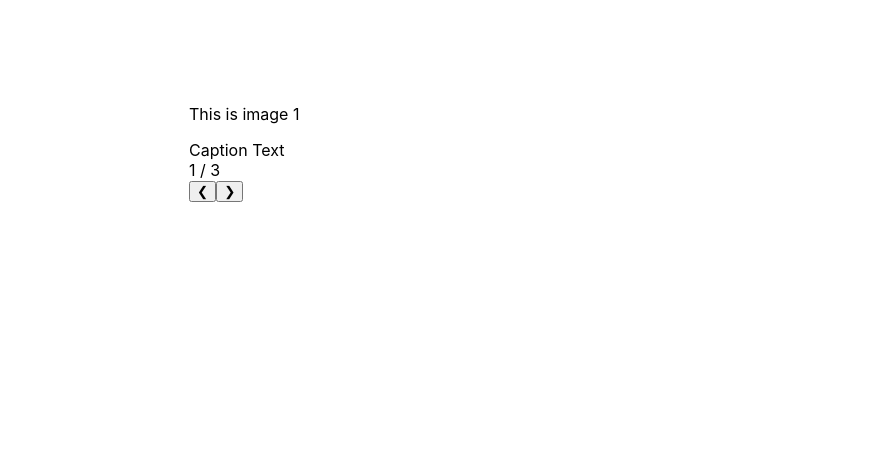
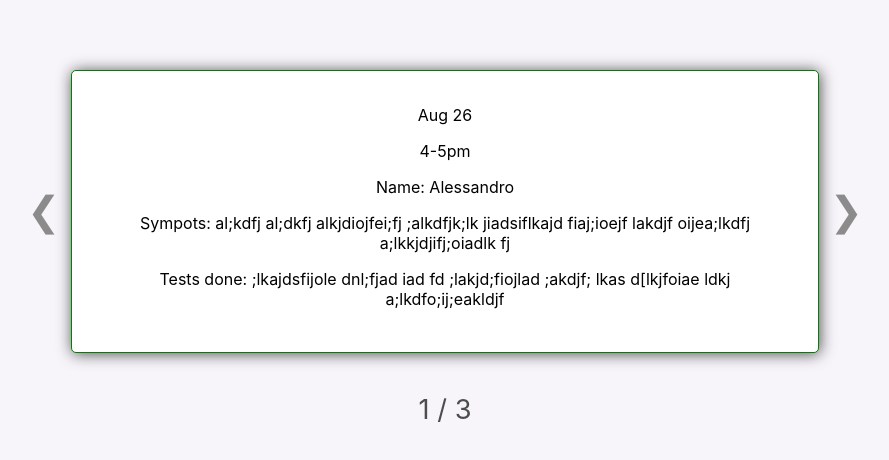
Before and after one commit to AymanJabr/Dr.House-Family-Clining-Front-End, a React (Create React App) app: page / in a window 1280 px wide. Shown: the part 152-612 px from the top of the page, without its empty margins (195-1084 px from the left). Built offline with nearby package versions, Linux system fonts and the light colour scheme.

Commit message:
Add Inital MyAppointments page

```diff
--- a/src/components/AppointmentsCarousel.js
+++ b/src/components/AppointmentsCarousel.js
@@ -5,7 +5,7 @@ const AppointmentsCarousel = () => {
 
   function showSlides(n) {
     let i;
-    const slides = document.getElementsByClassName('mySlides');
+    const slides = document.getElementsByClassName('appointments');
     if (n > slides.length) { slideIndex = 1; }
     if (n < 1) { slideIndex = slides.length; }
     for (i = 0; i < slides.length; i += 1) {
@@ -14,10 +14,7 @@ const AppointmentsCarousel = () => {
     slides[slideIndex - 1].style.display = 'block';
   }
 
-  //   showSlides(slideIndex);
-
-  // Next/previous controls
-  function plusSlides(n) {
+  function moveSlides(n) {
     showSlides(slideIndex += n);
   }
 
@@ -26,33 +23,37 @@ const AppointmentsCarousel = () => {
   }, []);
 
   return (
-    <div className="AppointmentsCarousel">
+    <div className="appointmentsCarousel">
 
-      <div className="slideshow-container">
+      <button className="prevButton carouselButton" type="button" onClick={() => { moveSlides(-1); }}>&#10094;</button>
 
-        <div className="mySlides fade">
-          <p className="width100">This is image 1</p>
-          <div className="text">Caption Text</div>
-          <div className="numbertext">1 / 3</div>
+      <div className="appointmentsContainer">
+        <div className="appointments fade">
+          <p className="width100">Aug 26</p>
+          <p className="width100">4-5pm</p>
+          <p className="width100">Name: Alessandro</p>
+          <p className="width100">Sympots: al;kdfj al;dkfj alkjdiojfei;fj ;alkdfjk;lk jiadsiflkajd fiaj;ioejf lakdjf oijea;lkdfj a;lkkjdjifj;oiadlk fj</p>
+          <div className="text">Tests done: ;lkajdsfijole dnl;fjad iad fd ;lakjd;fiojlad  ;akdjf; lkas d[lkjfoiae ldkj  a;lkdfo;ij;eakldjf</div>
         </div>
 
-        <div className="mySlides fade">
-          <p className="width100">This is image 2</p>
-          <div className="text">Caption Two</div>
-          <div className="numbertext">2 / 3</div>
+        <div className="appointments fade">
+          <p className="width100">Aug 28</p>
+          <p className="width100">1-2pm</p>
+          <p className="width100">Name: Mark</p>
+          <p className="width100">Sympots: al;kdfj al;dkfj alkjdiojfei;fj ;alkdfjk;lk jiadsiflkajd fiaj;ioejf lakdjf oijea;lkdfj a;lkkjdjifj;oiadlk fj</p>
+          <div className="text">Tests done: ;lkajdsfijole dnl;fjad iad fd ;lakjd;fiojlad  ;akdjf; lkas d[lkjfoiae ldkj  a;lkdfo;ij;eakldjf</div>
         </div>
 
-        <div className="mySlides fade">
-          <p className="width100">This is image 3</p>
-          <div className="text">Caption Three</div>
-          <div className="numbertext">3 / 3</div>
+        <div className="appointments fade">
+          <p className="width100">Aug 30</p>
+          <p className="width100">8-9pm</p>
+          <p className="width100">Name: Luca</p>
+          <p className="width100">Sympots: al;kdfj al;dkfj alkjdiojfei;fj ;alkdfjk;lk jiadsiflkajd fiaj;ioejf lakdjf oijea;lkdfj a;lkkjdjifj;oiadlk fj</p>
+          <div className="text">Tests done: ;lkajdsfijole dnl;fjad iad fd ;lakjd;fiojlad  ;akdjf; lkas d[lkjfoiae ldkj  a;lkdfo;ij;eakldjf</div>
         </div>
+      </div>
 
-        <button className="prev" type="button" onClick={() => { plusSlides(-1); }}>&#10094;</button>
-        <button className="next" type="button" onClick={() => { plusSlides(1); }}>&#10095;</button>
-      </div>
-      <br />
-
+      <button className="nextButton carouselButton" type="button" onClick={() => { moveSlides(1); }}>&#10095;</button>
     </div>
   );
 };
--- /dev/null
+++ b/src/components/AppointmentsNumber.js
@@ -0,0 +1,7 @@
+const AppointmentsNumber = () => (
+  <div className="appointmentsNumber">
+    1 / 3
+  </div>
+);
+
+export default AppointmentsNumber;
--- a/src/index.css
+++ b/src/index.css
@@ -31,9 +31,12 @@ code {
 }
 
 .singleOuter {
-  height: 100vh;
-  width: 100vw;
-  overflow: auto;
+  display: flex;
+  justify-content: center;
+  align-items: center;
+  text-align: center;
+  min-height: 100vh;
+  background-color: var(--main-background-color);
 }
 
 .width100 {
@@ -45,7 +48,6 @@ code {
 }
 
 .singleInner {
-  position: absolute;
   opacity: 1;
   display: flex;
   flex-direction: column;
@@ -142,3 +144,42 @@ code {
 .signInForgotPasswordLink:hover, .SignUpSignInLink:hover {
   cursor: pointer;
 }
+
+.appointmentsCarousel {
+  display: flex;
+}
+
+.appointmentsContainer {
+  padding: 2% 5% 5% 5%;
+  box-shadow: 1px 1px 15px var(--main-gray-text-color);
+  border-radius: 5px;
+  border: 1px solid green;
+  background-color: white;
+}
+
+.carouselButton {
+  border: none;
+  background-color: inherit;
+  font-size: 2.5rem;
+  margin: 0 5px;
+  color: var(--secondary-gray-text-color);
+}
+
+.carouselButton:hover {
+  cursor: pointer;
+  color: var(--main-gray-text-color);
+}
+
+.prevButton {
+
+}
+
+.nextButton {
+
+}
+
+.appointmentsNumber {
+  margin-top: 5vh;
+  color: var(--main-gray-text-color);
+  font-size: 1.7rem;
+}
--- a/src/pages/MyAppointments.js
+++ b/src/pages/MyAppointments.js
@@ -1,9 +1,11 @@
 import AppointmentsCarousel from '../components/AppointmentsCarousel';
+import AppointmentsNumber from '../components/AppointmentsNumber';
 
 const MyAppointments = () => (
   <div className="singleOuter">
     <div className="singleInner">
       <AppointmentsCarousel />
+      <AppointmentsNumber />
     </div>
   </div>
 );
```
